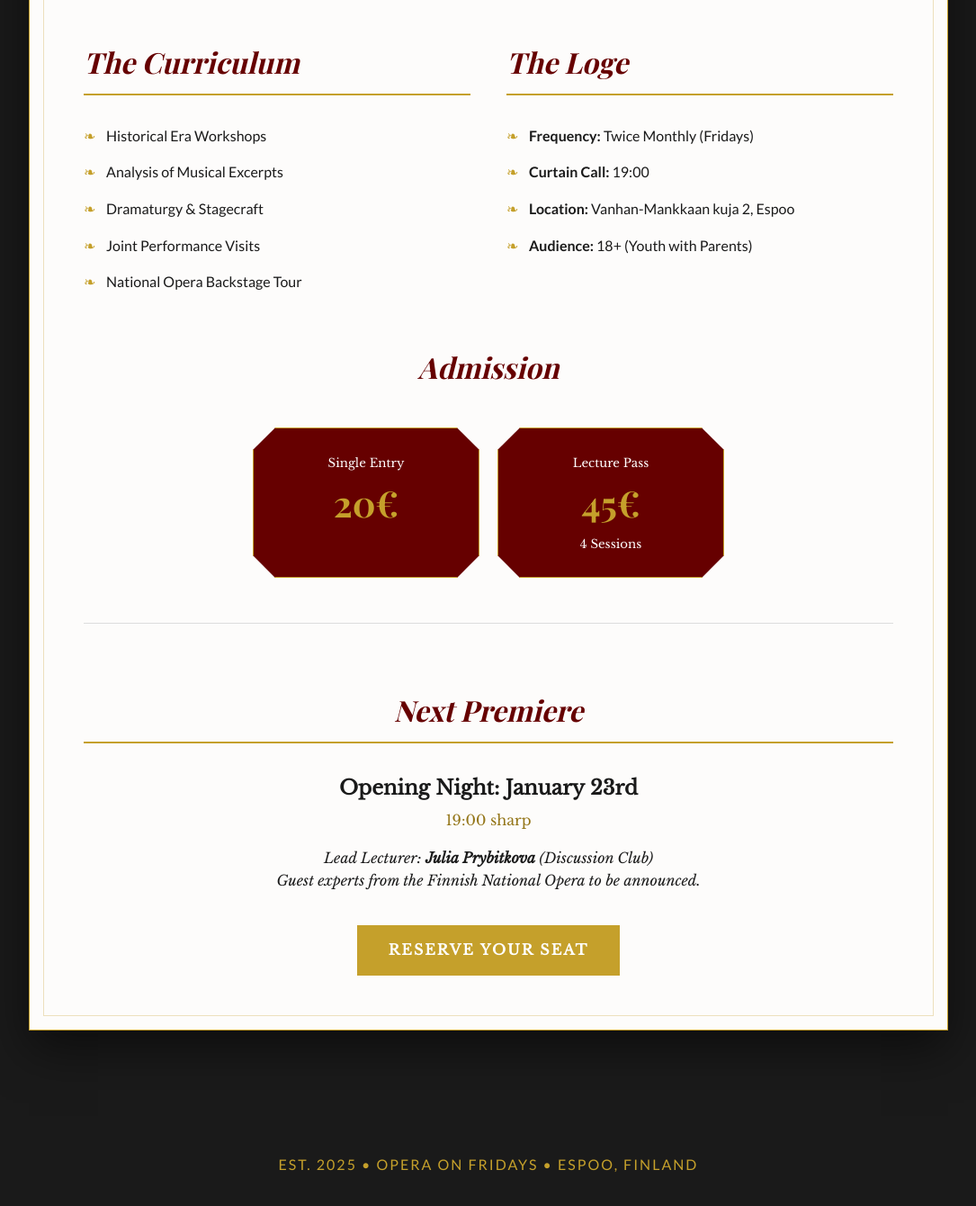
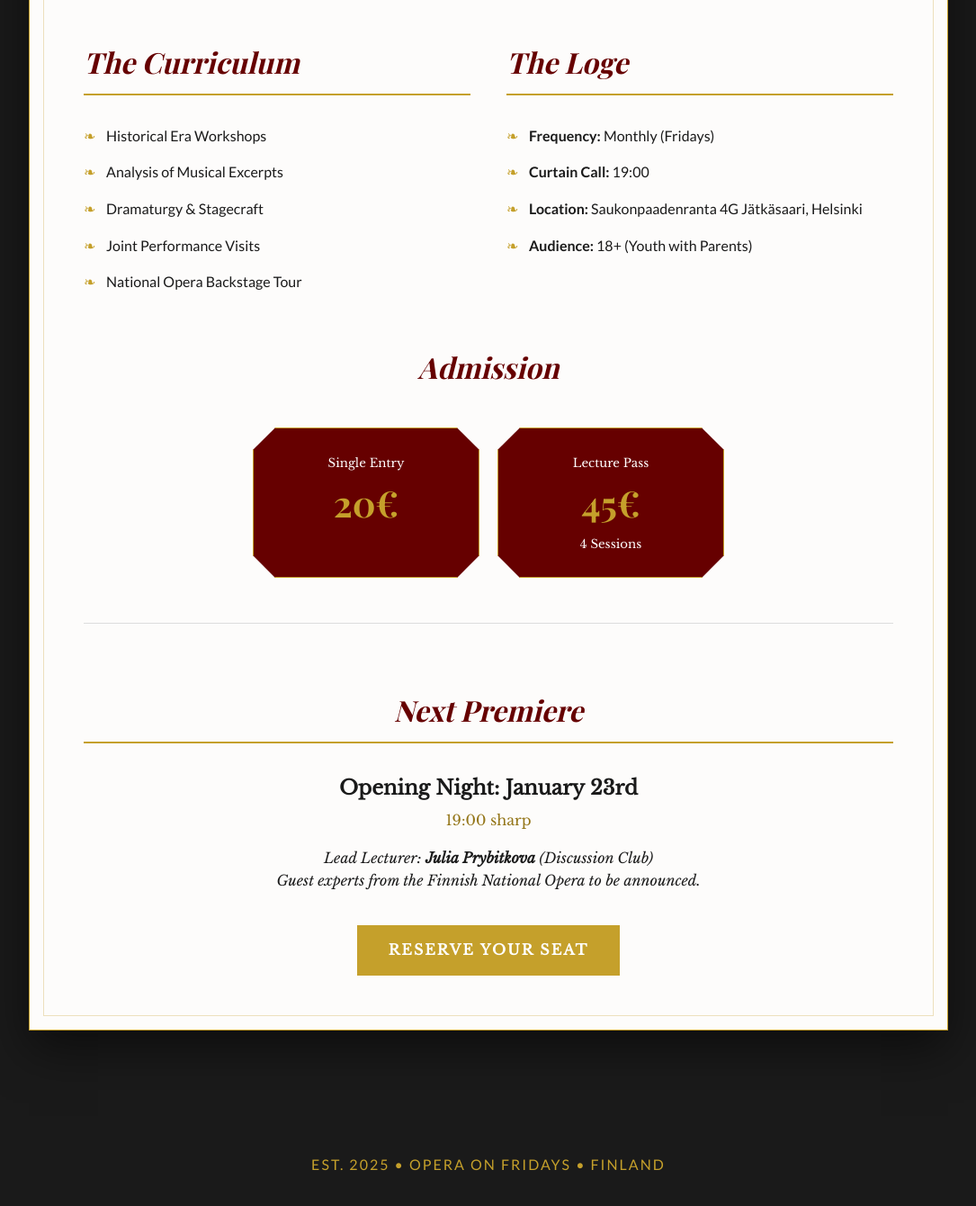
Before and after one commit to AurinkoLab/operatalks, a plain HTML site: page index.html in a window 1280 px wide. Shown: the part 676-2016 px from the top of the page at 90% size, without its empty margins (97-1182 px from the left). Drawn offline with nearby package versions, Linux system fonts and the light colour scheme; a web font is replaced by a local one.

Commit message:
updates in description

```diff
--- a/index.html
+++ b/index.html
@@ -212,9 +212,9 @@
         <div>
             <h3 class="section-title">The Loge</h3>
             <ul class="info-list">
-                <li><strong>Frequency:</strong> Twice Monthly (Fridays)</li>
+                <li><strong>Frequency:</strong> Monthly (Fridays)</li>
                 <li><strong>Curtain Call:</strong> 19:00</li>
-                <li><strong>Location:</strong> Vanhan-Mankkaan kuja 2, Espoo</li>
+                <li><strong>Location:</strong> Saukonpaadenranta 4G Jätkäsaari, Helsinki</li>
                 <li><strong>Audience:</strong> 18+ (Youth with Parents)</li>
             </ul>
         </div>
@@ -245,7 +245,7 @@
 </div>
 
 <footer>
-    <p>EST. 2025 &bull; OPERA ON FRIDAYS &bull; ESPOO, FINLAND</p>
+    <p>EST. 2025 &bull; OPERA ON FRIDAYS &bull; FINLAND</p>
 </footer>
 
 </body>
```
